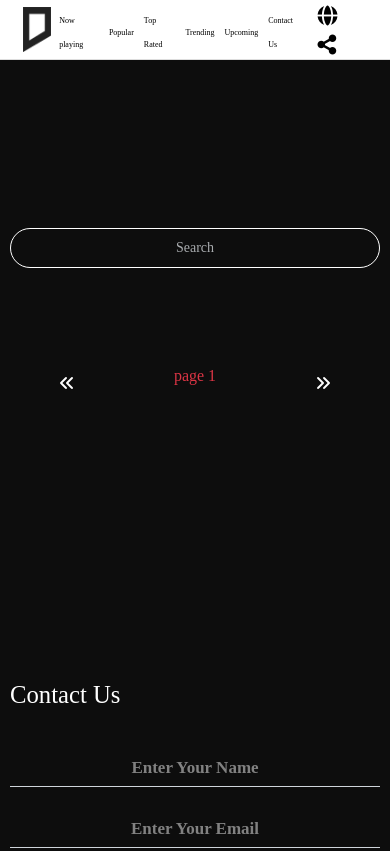
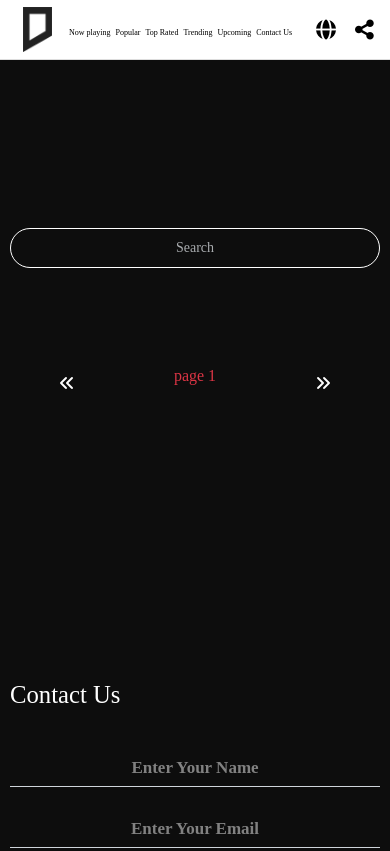
Before and after one commit to MostafaSamirKamel/JavaScriptExam-MovieApp, a plain HTML site: page index.html in a window 390 px wide. Shown: the top 851 px of the page. Drawn offline with Linux system fonts and the light colour scheme; no server answers.

Commit message:
first commit

```diff
--- a/css/media_query.css
+++ b/css/media_query.css
@@ -288,12 +288,27 @@ footer p a {
     }
 }
 
-@media (max-width: 390px) {
+@media (max-width: 445px) {
+ #bar-nav .menu ul {
+        flex-direction: row;
+        gap: 5px;
+        padding: 5px 0;
+        display: flex;
+        justify-content: center;
+        align-content: center;
+        align-items: center;
+        border-top: 1px solid #444;
+    }
+
+    #bar-nav .menu ul.active {
+        display: flex;
+    }
+
  #bar-nav .menu ul li a {
         font-size: 8px;
-        padding: 10px 0;
+        padding: 8px 0;
         text-align: center;
-        width: 100%;
+        width: 85%;
         color: #000 !important;
     }
 
```
